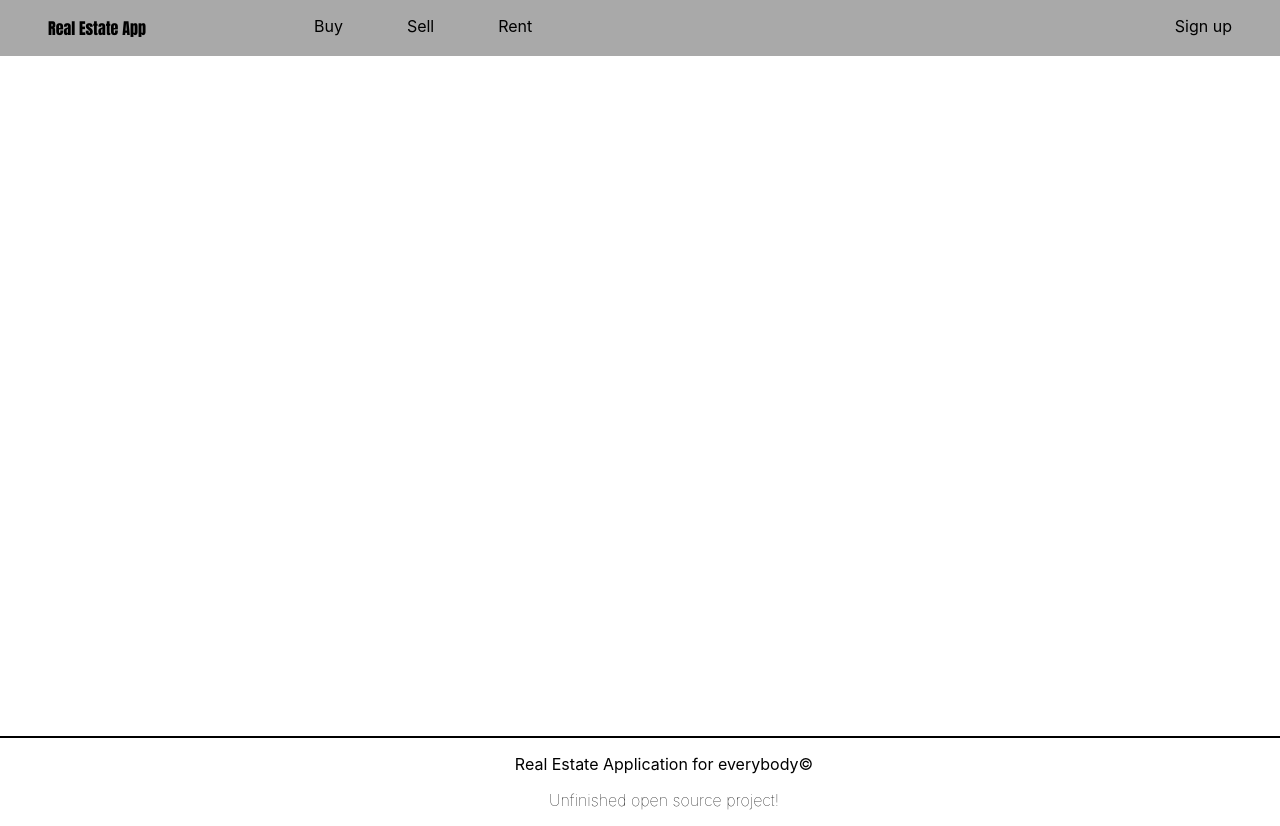
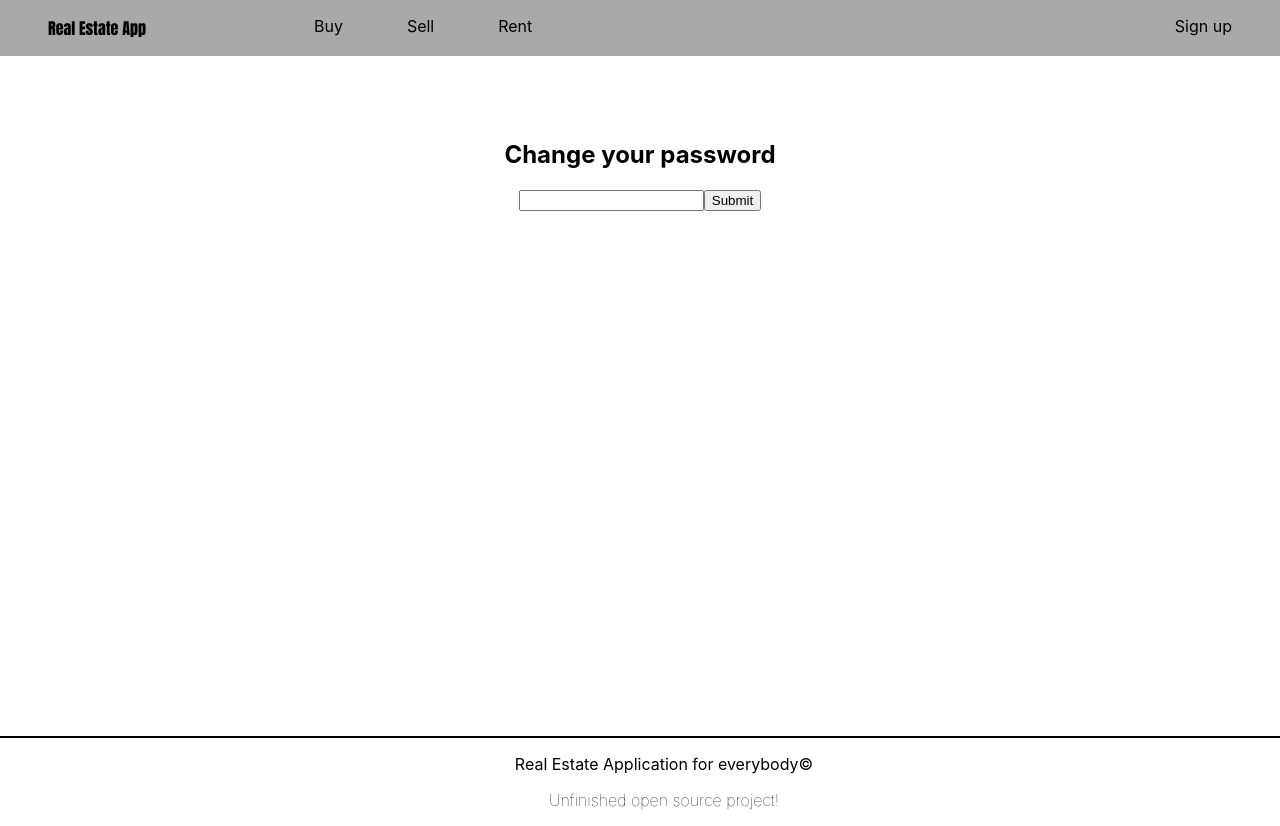
Before and after one commit to devihor25/Real-Estate-App-React, a React (Create React App) app: page /change-password in a window 1280 px wide. Built offline with nearby package versions, Linux system fonts and the light colour scheme; the HTML template or start-up script is replaced by a standard one.

Commit message:
change password page

```diff
--- a/src/App.js
+++ b/src/App.js
@@ -10,6 +10,7 @@ import HomeDetails from "./components/Homes/HomeDetails";
 import SignInPage from "./components/User/SignInPage";
 import Rent from "./components/Rent/Rent";
 import Profile from "./components/User/Profile";
+import ChangePassword from "./components/User/ChangePassword";
 
 function App() {
   return (
@@ -26,6 +27,7 @@ function App() {
             <Route path="/home-details" element={<HomeDetails />} />
             <Route path="/Rent" element={<Rent />} />
             <Route path="/profile" element={<Profile />} />
+            <Route path="/change-password" element={<ChangePassword />} />
           </Routes>
         </main>
         <Footer />
--- /dev/null
+++ b/src/components/User/ChangePassword.js
@@ -0,0 +1,50 @@
+import { useState } from "react";
+import FormSubmitButton from "../../common/FormSubmitButton";
+import { hostUrl } from "../../common/urls";
+
+export default function ChangePassword() {
+  const userId = localStorage.getItem("userId");
+  const [password, setPassword] = useState("");
+
+  const updatePassword = () => {
+    fetch(`${hostUrl}/user/password`, {
+      method: "PATCH",
+      body: JSON.stringify({
+        user_id: userId,
+        password: password,
+      }),
+      headers: {
+        "Content-Type": "application/json",
+      },
+    })
+      .then((resp) => {
+        if (!resp.ok) {
+          alert("Password is not changed!");
+        }
+        resp.json();
+      })
+      .then((json) => {
+        console.log(json);
+        setPassword("");
+      });
+  };
+
+  const handleOnSubmit = (e) => {
+    e.preventDefault();
+    updatePassword();
+  };
+
+  return (
+    <div className="center">
+      <h2>Change your password</h2>
+      <form onSubmit={handleOnSubmit}>
+        <input
+          type="password"
+          value={password}
+          onChange={(e) => setPassword(e.target.value)}
+        />
+        <FormSubmitButton />
+      </form>
+    </div>
+  );
+}
--- a/src/components/User/Profile.js
+++ b/src/components/User/Profile.js
@@ -41,9 +41,7 @@ export default function Profile() {
       });
   };
 
-  useEffect(() => {
-    getUserInfo();
-  }, []);
+  useEffect((getUserInfo), [userId]);
 
   const handleOnSubmit = (e) => {
     e.preventDefault();
```
